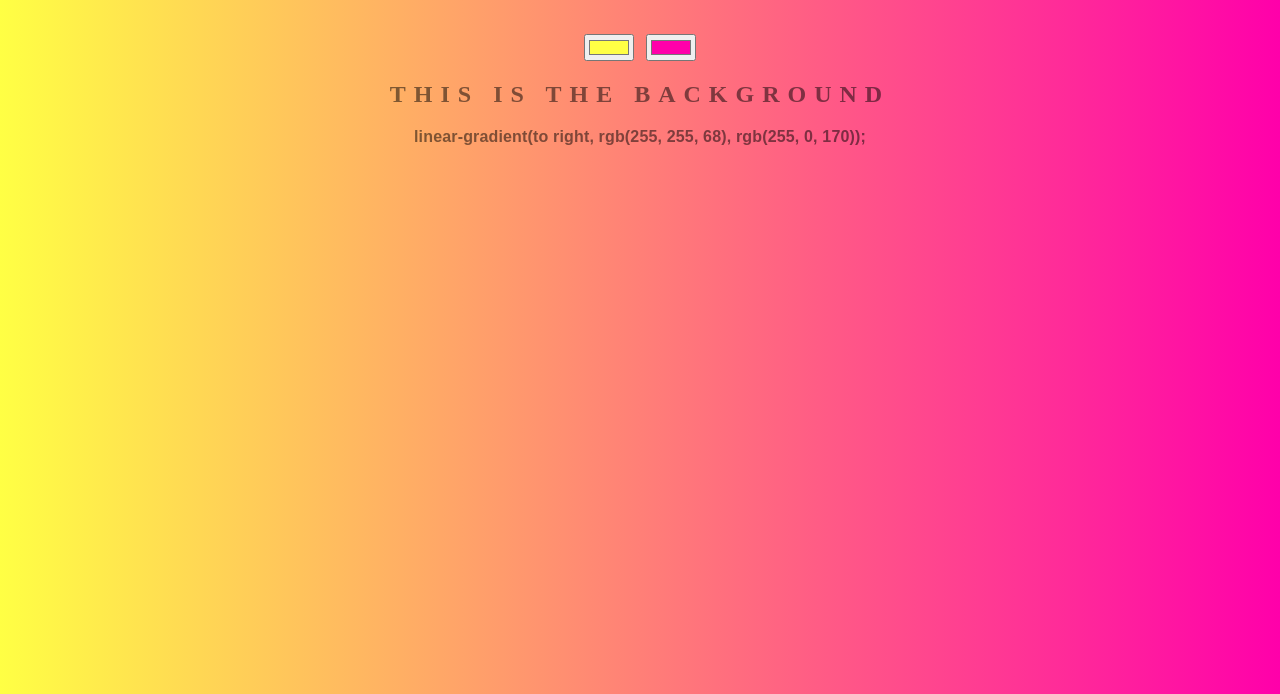
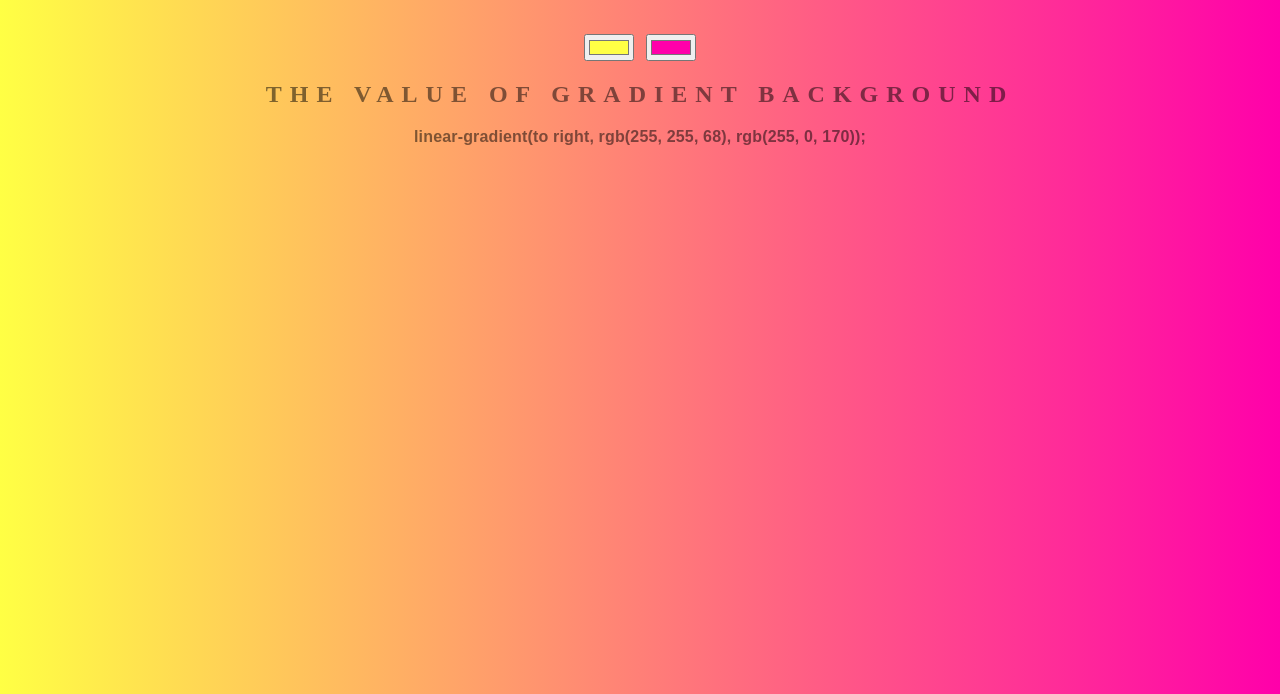
Before and after one commit to ferluminax/learn-github, a plain HTML site: page index.html in a window 1280 px wide. Shown: the part 106-800 px from the top of the page. Drawn offline with Linux system fonts and the light colour scheme.

Commit message:
changing the subtitle

```diff
--- a/index.html
+++ b/index.html
@@ -8,7 +8,7 @@
 	<h1>Gradient Generator</h1>
 	<input class="color1" type="color" name="color1" value="#ffff44">
 	<input class="color2" type="color" name="color2" value="#ff00aa">
-	<h2>This is the Background</h2>
+	<h2>The value of Gradient Background</h2>
 	<h3></h3>
 	<script type="text/javascript" src="script.js"></script>
 
```
